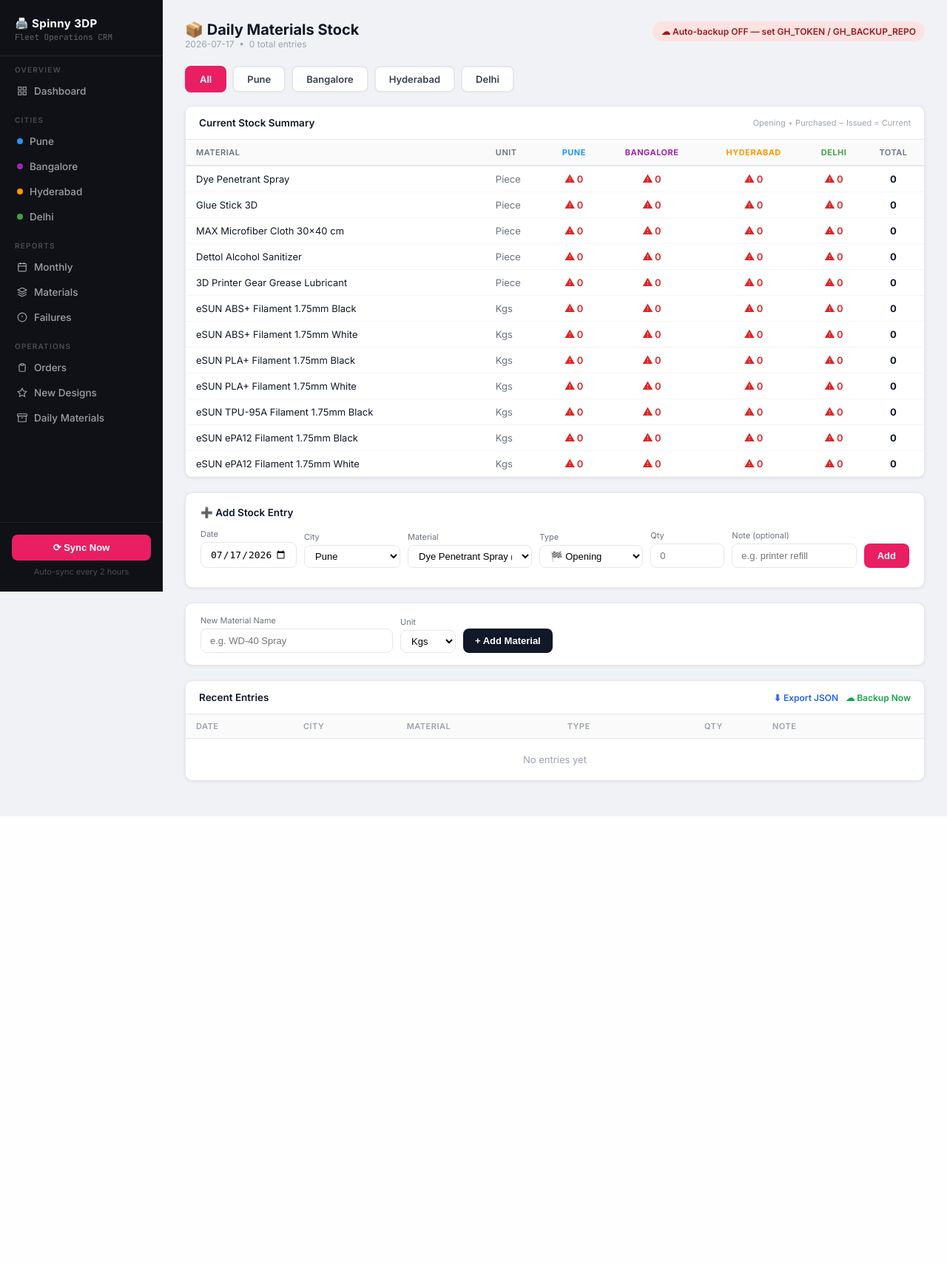
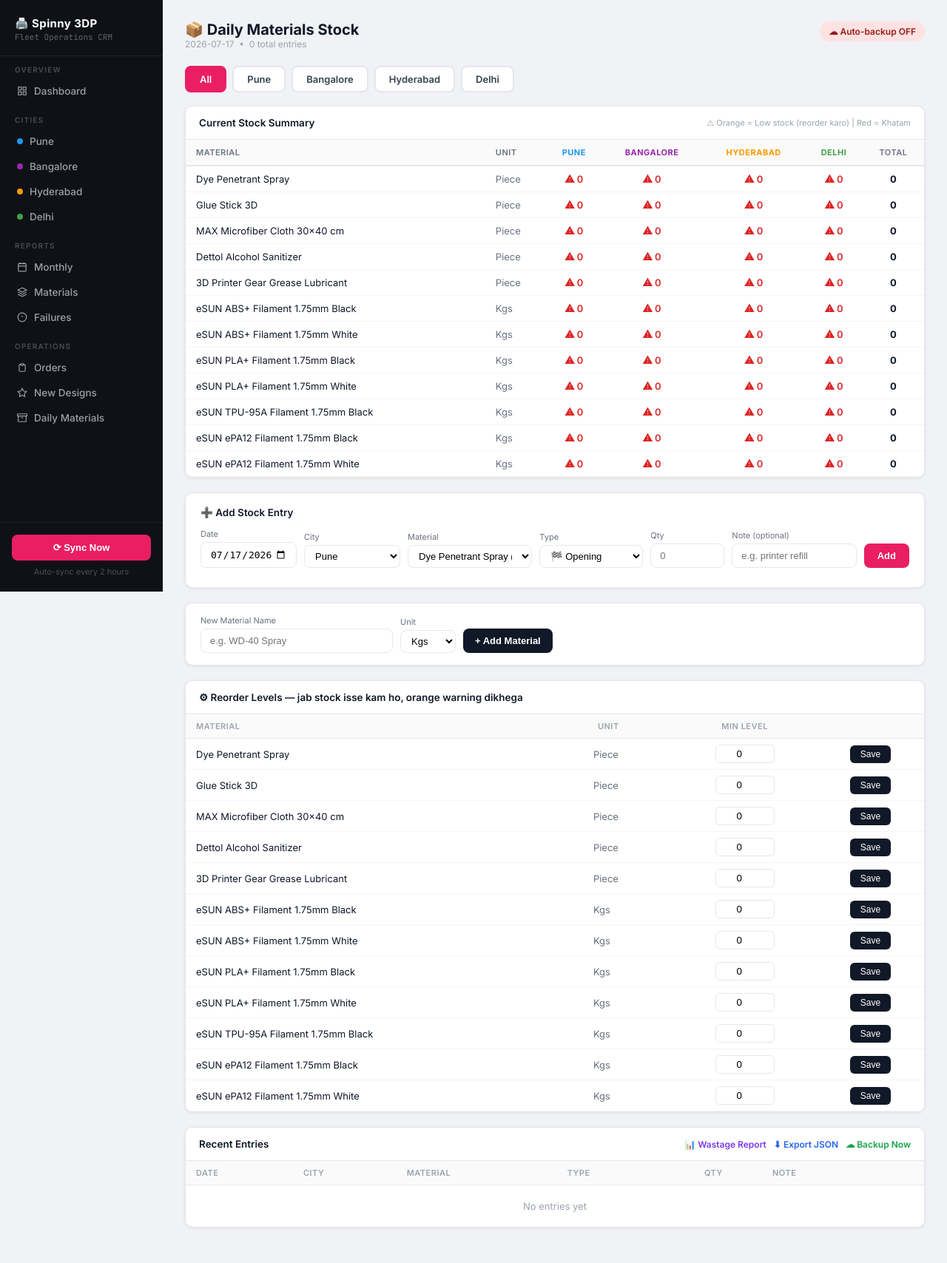
Before and after one commit to vishal15-ops/spinny-3dp-crm, a Flask app: page /stock in a window 1280 px wide. Shown: the whole page at 74% size. Before the commit the page ends 1104 px from the top, so only its background shows below. Run offline with Flask 3, Linux system fonts and the light colour scheme; data comes from the database, SQL or seed files in the repository; data that the repository does not hold is empty.

Commit message:
Update stock.html

```diff
--- a/templates/stock.html
+++ b/templates/stock.html
@@ -13,27 +13,24 @@
       </div>
     {% else %}
       <div style="font-size:12px;font-weight:600;color:#991b1b;background:#fee2e2;padding:6px 12px;border-radius:20px;display:inline-block">
-        ☁ Auto-backup OFF — set GH_TOKEN / GH_BACKUP_REPO
+        ☁ Auto-backup OFF
       </div>
     {% endif %}
   </div>
 </div>
 
-<!-- City tabs -->
 <div style="display:flex;gap:8px;margin-bottom:18px;flex-wrap:wrap">
   {{ tabs_html|safe }}
 </div>
 
-<!-- Summary table -->
 <div class="table-card">
   <div class="table-card-header">
     <span>Current Stock Summary</span>
-    <small>Opening + Purchased − Issued = Current</small>
+    <small>⚠ Orange = Low stock (reorder karo) | Red = Khatam</small>
   </div>
   {{ summary_html|safe }}
 </div>
 
-<!-- Add Entry form -->
 <div class="table-card" style="padding:18px 20px">
   <div style="font-size:13.5px;font-weight:600;margin-bottom:14px">➕ Add Stock Entry</div>
   <form id="stockForm" onsubmit="return false;" style="display:grid;grid-template-columns:130px 130px 1fr 140px 100px 1fr auto;gap:10px;align-items:end">
@@ -74,7 +71,6 @@
   <div id="formMsg" style="font-size:12px;margin-top:8px"></div>
 </div>
 
-<!-- Add new material -->
 <div class="table-card" style="padding:16px 20px;display:flex;gap:10px;align-items:end">
   <div>
     <label style="font-size:11px;color:#6b7280;display:block;margin-bottom:4px">New Material Name</label>
@@ -92,11 +88,21 @@
   <button onclick="addItem()" style="padding:9px 16px;background:#111827;color:#fff;border:none;border-radius:8px;font-size:13px;font-weight:600;cursor:pointer">+ Add Material</button>
 </div>
 
-<!-- Transaction log -->
+<div class="table-card">
+  <div class="table-card-header">
+    <span>⚙ Reorder Levels — jab stock isse kam ho, orange warning dikhega</span>
+  </div>
+  <table>
+    <thead><tr><th>Material</th><th>Unit</th><th style="text-align:center">Min Level</th><th></th></tr></thead>
+    <tbody>{{ reorder_html|safe }}</tbody>
+  </table>
+</div>
+
 <div class="table-card">
   <div class="table-card-header">
     <span>Recent Entries</span>
     <div style="display:flex;gap:10px">
+      <a href="/wastage" style="font-size:12px;color:#7c3aed;text-decoration:none;font-weight:600">📊 Wastage Report</a>
       <a href="/api/stock_export" style="font-size:12px;color:#2563eb;text-decoration:none">⬇ Export JSON</a>
       <a href="/api/backup_now" style="font-size:12px;color:#16a34a;text-decoration:none" onclick="return manualBackup(event)">☁ Backup Now</a>
     </div>
@@ -138,10 +144,15 @@ function addItem(){
   fetch('/api/stock_item_add',{method:'POST',headers:{'Content-Type':'application/json'},body:JSON.stringify({name:name,unit:unit})})
     .then(r=>r.json()).then(d=>{ if(d.ok) location.reload(); else alert('Error: '+d.error); });
 }
+function saveReorder(itemId){
+  const val=document.getElementById('reorder_'+itemId).value;
+  fetch('/api/stock_item_set_reorder',{method:'POST',headers:{'Content-Type':'application/json'},body:JSON.stringify({item_id:itemId,reorder_level:val})})
+    .then(r=>r.json()).then(d=>{ if(d.ok) location.reload(); else alert('Error: '+d.error); });
+}
 function manualBackup(e){
   e.preventDefault();
   fetch('/api/backup_now').then(r=>r.json()).then(d=>{
-    alert(d.ok ? '✅ Backup done — GitHub pe crm_backup.json update ho gaya' : '❌ Failed: '+d.error);
+    alert(d.ok ? '✅ Backup done' : '❌ Failed: '+d.error);
     location.reload();
   });
   return false;
```
